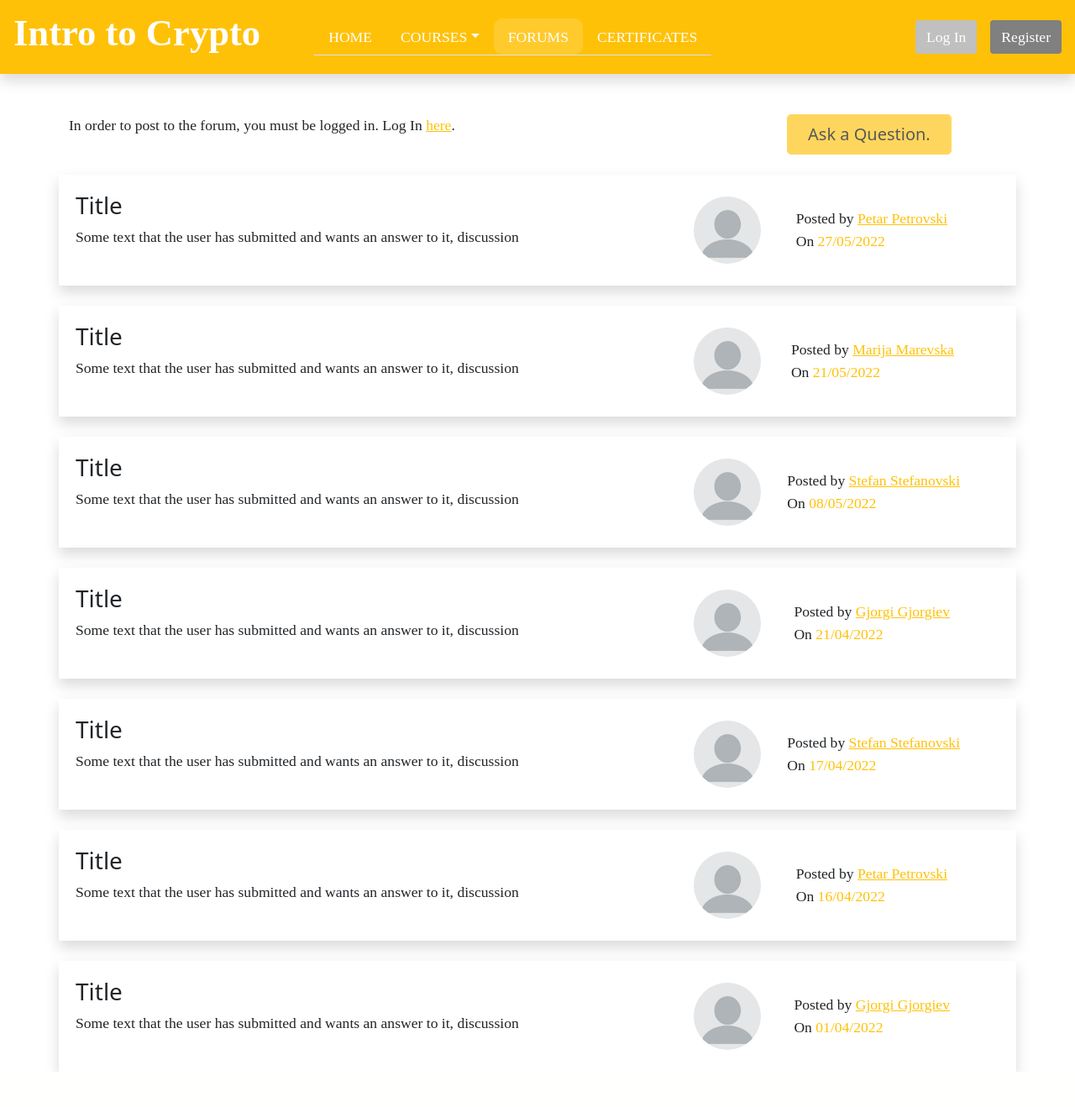
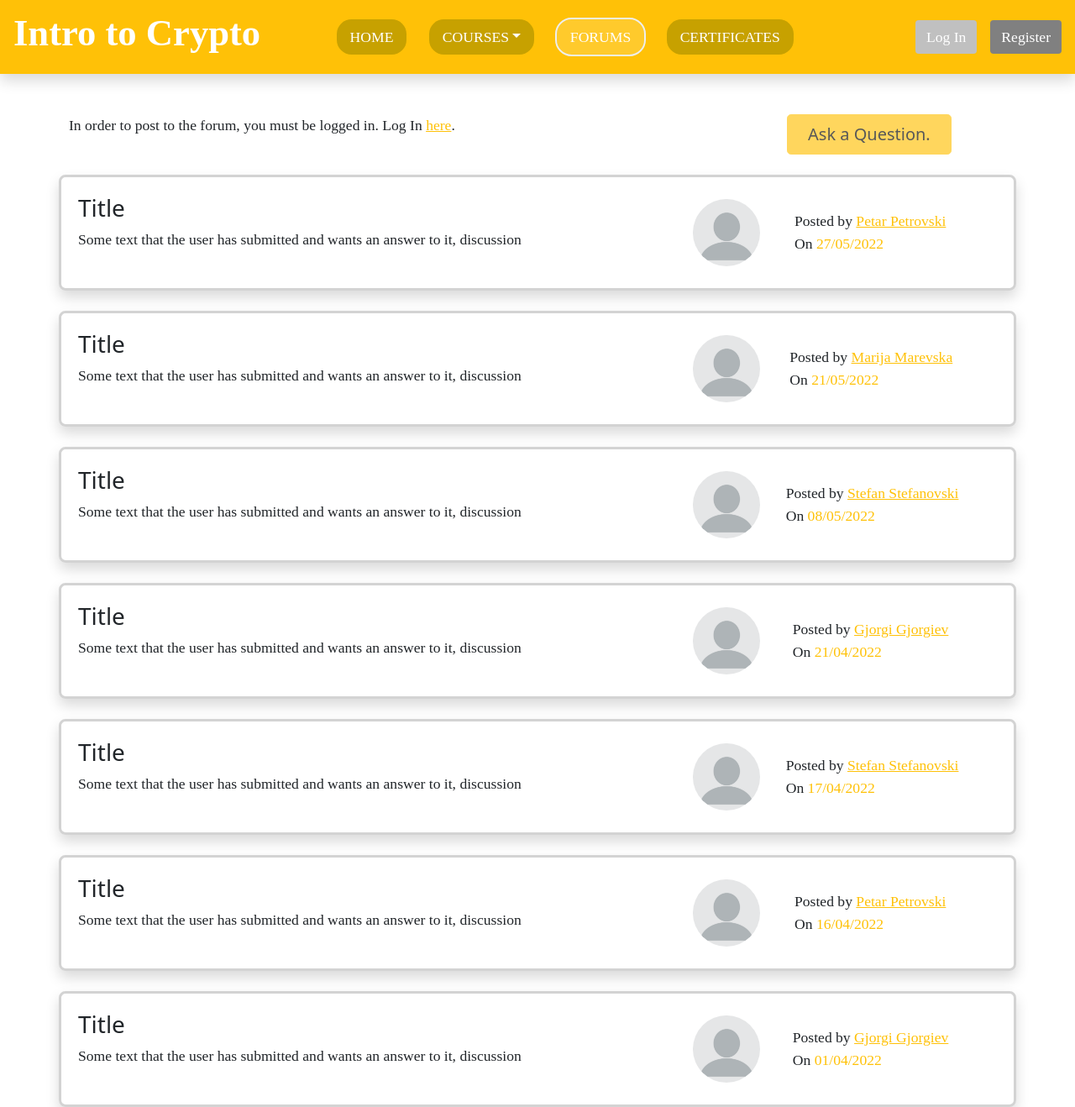
Before and after one commit to partaloski/KI_Prototype, a PHP site: page /forum.html in a window 1280 px wide. Shown: the whole page at 84% size. Before the commit the page ends 1276 px from the top, so only its background shows below. Run offline with PHP 8.4, Linux system fonts and the light colour scheme.

Commit message:
Improved visual clarity and overal design.

```diff
--- a/forum.html
+++ b/forum.html
@@ -12,7 +12,7 @@
         <a style="text-decoration: none" class="display-2 link-dark" href="home.html">
             <h1 class="navbar-brand display ms-3 text-white"  id="link">Intro to Crypto</h1>
         </a>
-        <ul class="nav nav-tabs ms-5">
+        <ul class="nav ms-5">
             <li class="nav-item "><a href="home.html" class="nav-link text-white text-uppercase">Home</a></li>
             <li class="nav-item dropdown ">
                 <a class="nav-link text-white dropdown-toggle text-uppercase" data-bs-toggle="dropdown" aria-expanded="false">Courses</a>
@@ -37,7 +37,7 @@
                 <a class="btn btn-warning disabled d-block w-75 btn-lg" href="#">Ask a Question.</a>
             </div>
         </div>
-        <div class="row shadow p-3 mt-4">
+        <div class="row shadow p-3 mt-4 outline-custom">
             <div class="col-8 p-1">
                 <h3>Title</h3>
                 <p class="paragraph">Some text that the user has submitted and wants an answer to it, discussion</p>
@@ -55,7 +55,7 @@
                 </tbody>
             </table>
         </div>
-        <div class="row shadow p-3 mt-4">
+        <div class="row shadow p-3 mt-4 outline-custom">
             <div class="col-8 p-1">
                 <h3>Title</h3>
                 <p class="paragraph">Some text that the user has submitted and wants an answer to it, discussion</p>
@@ -73,7 +73,7 @@
                 </tbody>
             </table>
         </div>
-        <div class="row shadow p-3 mt-4">
+        <div class="row shadow p-3 mt-4 outline-custom">
             <div class="col-8 p-1">
                 <h3>Title</h3>
                 <p class="paragraph">Some text that the user has submitted and wants an answer to it, discussion</p>
@@ -91,7 +91,7 @@
                 </tbody>
             </table>
         </div>
-        <div class="row shadow p-3 mt-4">
+        <div class="row shadow p-3 mt-4 outline-custom">
             <div class="col-8 p-1">
                 <h3>Title</h3>
                 <p class="paragraph">Some text that the user has submitted and wants an answer to it, discussion</p>
@@ -109,7 +109,7 @@
                 </tbody>
             </table>
         </div>
-        <div class="row shadow p-3 mt-4">
+        <div class="row shadow p-3 mt-4 outline-custom">
             <div class="col-8 p-1">
                 <h3>Title</h3>
                 <p class="paragraph">Some text that the user has submitted and wants an answer to it, discussion</p>
@@ -127,7 +127,7 @@
                 </tbody>
             </table>
         </div>
-        <div class="row shadow p-3 mt-4">
+        <div class="row shadow p-3 mt-4 outline-custom">
             <div class="col-8 p-1">
                 <h3>Title</h3>
                 <p class="paragraph">Some text that the user has submitted and wants an answer to it, discussion</p>
@@ -145,7 +145,7 @@
                 </tbody>
             </table>
         </div>
-        <div class="row shadow p-3 mt-4">
+        <div class="row shadow p-3 mt-4 outline-custom">
             <div class="col-8 p-1">
                 <h3>Title</h3>
                 <p class="paragraph">Some text that the user has submitted and wants an answer to it, discussion</p>
--- a/home.html
+++ b/home.html
@@ -12,7 +12,7 @@
         <a style="text-decoration: none" class="display-2 link-dark" href="home.html">
             <h1 class="navbar-brand display ms-3 text-white"  id="link">Intro to Crypto</h1>
         </a>
-        <ul class="nav nav-tabs ms-5">
+        <ul class="nav ms-5">
             <li class="nav-item active-link"><a href="home.html" class="nav-link text-white text-uppercase">Home</a></li>
             <li class="nav-item dropdown ">
                 <a class="nav-link text-white dropdown-toggle text-uppercase" data-bs-toggle="dropdown" aria-expanded="false">Courses</a>
--- a/homework.html
+++ b/homework.html
@@ -12,7 +12,7 @@
         <a style="text-decoration: none" class="display-2 link-dark" href="home.html">
             <h1 class="navbar-brand display ms-3 text-white"  id="link">Intro to Crypto</h1>
         </a>
-        <ul class="nav nav-tabs ms-5">
+        <ul class="nav ms-5">
             <li class="nav-item "><a href="home.html" class="nav-link text-white text-uppercase">Home</a></li>
             <li class="nav-item dropdown active-link ">
                 <a class="nav-link text-white dropdown-toggle text-uppercase" data-bs-toggle="dropdown" aria-expanded="false">Courses</a>
@@ -247,7 +247,7 @@
 
 
         <div>
-            <div class="row text-center">
+            <div class="row text-center" id="advanced">
                 <h1 class="display-2 text-danger">Advanced</h1>
 
                 <div class="progress">
--- a/learn_more.html
+++ b/learn_more.html
@@ -12,7 +12,7 @@
         <a style="text-decoration: none" class="display-2 link-dark" href="home.html">
             <h1 class="navbar-brand display ms-3 text-white"  id="link">Intro to Crypto</h1>
         </a>
-        <ul class="nav nav-tabs ms-5">
+        <ul class="nav ms-5">
             <li class="nav-item "><a href="home.html" class="nav-link text-white text-uppercase">Home</a></li>
             <li class="nav-item dropdown active-link">
                 <a class="nav-link text-white dropdown-toggle text-uppercase active-link" data-bs-toggle="dropdown" aria-expanded="false">Courses</a>
@@ -34,7 +34,7 @@
         <div class="alert alert-warning alert-dismissible fade show" role="alert">
             <h3 class="text-center">Plenty of videos available to all users, but aimed towards the entry level.</h3>
             <hr class="w-75 mx-auto">
-            <p class="paragraph">By watching exactly these videos, you'll gain more than enough knowledge to pass the exams <em>for the more advanced levels</em> and most importantly, do the <a class="btn btn-warning" href="homework.html">Advanced Homework</a> that is located towards the bottom of the page</p>
+            <p class="paragraph">By watching exactly these videos, you'll gain more than enough knowledge to pass the exams <em>for the more advanced levels</em> and most importantly, do the <a class="btn btn-warning" href="homework.html#advanced">Advanced Homework</a> that is located towards the bottom of the page</p>
         </div>
         <div class="col-10 mx-auto mt-2 shadow p-5">
             <h3 class="text-center">Video Tutorials - <strong class="text-warning">Lecture 1</strong></h3>
--- a/login.html
+++ b/login.html
@@ -12,7 +12,7 @@
         <a style="text-decoration: none" class="display-2 link-dark" href="home.html">
             <h1 class="navbar-brand display ms-3 text-white"  id="link">Intro to Crypto</h1>
         </a>
-        <ul class="nav nav-tabs ms-5">
+        <ul class="nav ms-5">
             <li class="nav-item "><a href="home.html" class="nav-link text-white text-uppercase">Home</a></li>
             <li class="nav-item dropdown ">
                 <a class="nav-link text-white dropdown-toggle text-uppercase" data-bs-toggle="dropdown" aria-expanded="false">Courses</a>
--- a/register.html
+++ b/register.html
@@ -12,7 +12,7 @@
         <a style="text-decoration: none" class="display-2 link-dark" href="home.html">
             <h1 class="navbar-brand display ms-3 text-white"  id="link">Intro to Crypto</h1>
         </a>
-        <ul class="nav nav-tabs ms-5">
+        <ul class="nav ms-5">
             <li class="nav-item "><a href="home.html" class="nav-link text-white text-uppercase">Home</a></li>
             <li class="nav-item dropdown ">
                 <a class="nav-link text-white dropdown-toggle text-uppercase" data-bs-toggle="dropdown" aria-expanded="false">Courses</a>
--- a/static/style.css
+++ b/static/style.css
@@ -10,20 +10,20 @@
 }
 
 #link:hover{
-    color: black !important;
+    text-shadow: black 0.15em 0.15em 0.2em !important;
 }
 
 .nav-item .nav-link{
     transition: 250ms;
     font-family: "Century Gothic";
     font-size: 110%;
+    margin-left: 1.5em !important;
+    background-color: #c7a100;
+    border-radius: 1em;
 }
 
-
-.nav-item .nav-link:hover{
-    color: black !important;
-    border-color: black !important;
-    border-radius: 45%;
+.nav-link:hover{
+    box-shadow: white 0em 0em 1em;
 }
 
 .dropdown-menu .nav-item a{
@@ -62,13 +62,14 @@
     color:gray !important;
 }
 
-.active-link{
-    background-color: rgba(255,255,255,0.15);
-    border-radius: 10px;
+.active-link a{
+    background-color: rgba(255,255,255,0.15) !important;
+    outline: 2px #eeeeee solid;
 }
 
 .active-link-dropdown{
     background-color: rgba(255,255,255,0.25);
+    outline: 2px solid orange;
 }
 
 .paragraph{
@@ -80,3 +81,26 @@
 .smaller{
     font-size: 0.8rem;
 }
+
+.text-bubble{
+    padding: 0.2em;
+    background-color: #ecb000f0;
+    border-radius: 0.1em;
+    transition: 200ms;
+    color: white !important;
+}
+
+.text-bubble:hover{
+    box-shadow: #ecb000f0 0em 0em 1em;
+}
+
+.outline-custom{
+    border-radius: 0.5em;
+    border: 3px solid lightgray;
+    transition: 300ms;
+}
+
+.outline-custom:hover{
+    border-color: #ffc107;
+    box-shadow: 0 0.5rem 1rem #ffc10744 !important
+}
--- a/videos.html
+++ b/videos.html
@@ -12,7 +12,7 @@
         <a style="text-decoration: none" class="display-2 link-dark" href="home.html">
             <h1 class="navbar-brand display ms-3 text-white"  id="link">Intro to Crypto</h1>
         </a>
-        <ul class="nav nav-tabs ms-5">
+        <ul class="nav ms-5">
             <li class="nav-item "><a href="home.html" class="nav-link text-white text-uppercase">Home</a></li>
             <li class="nav-item dropdown active-link">
                 <a class="nav-link text-white dropdown-toggle text-uppercase active-link" data-bs-toggle="dropdown" aria-expanded="false">Courses</a>
```
Also changed, not shown: certificates.html (+5 -5 lines).
